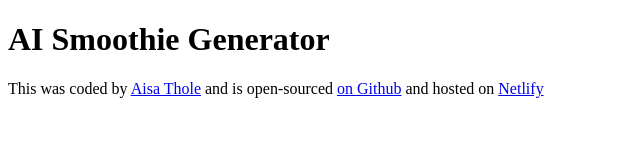
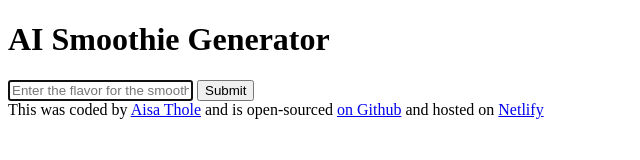
Before and after one commit to Lizzy04/smoothie-recipe-generator, a plain HTML site: page index.html in a window 1280 px wide. Shown: the whole page, without its empty margins (0-640 px from the left). Drawn offline with Linux system fonts and the light colour scheme.

Commit message:
Added basic HTML structure

```diff
--- a/index.html
+++ b/index.html
@@ -7,7 +7,15 @@
     <title>AI Smoothie Generator</title>
   </head>
   <body>
+    <header>
     <h1>AI Smoothie Generator</h1>
+    </header>
+    <main>
+        <form>
+            <input type="text" placeholder="Enter the flavor for the smoothie recipe" autofocus required autocomplete="off">
+            <input type="submit">
+        </form>
+    </main>
     <footer>
          This was coded by
         <a href="https://github.com/Lizzy04" target="_blank"> Aisa Thole</a> and
```
